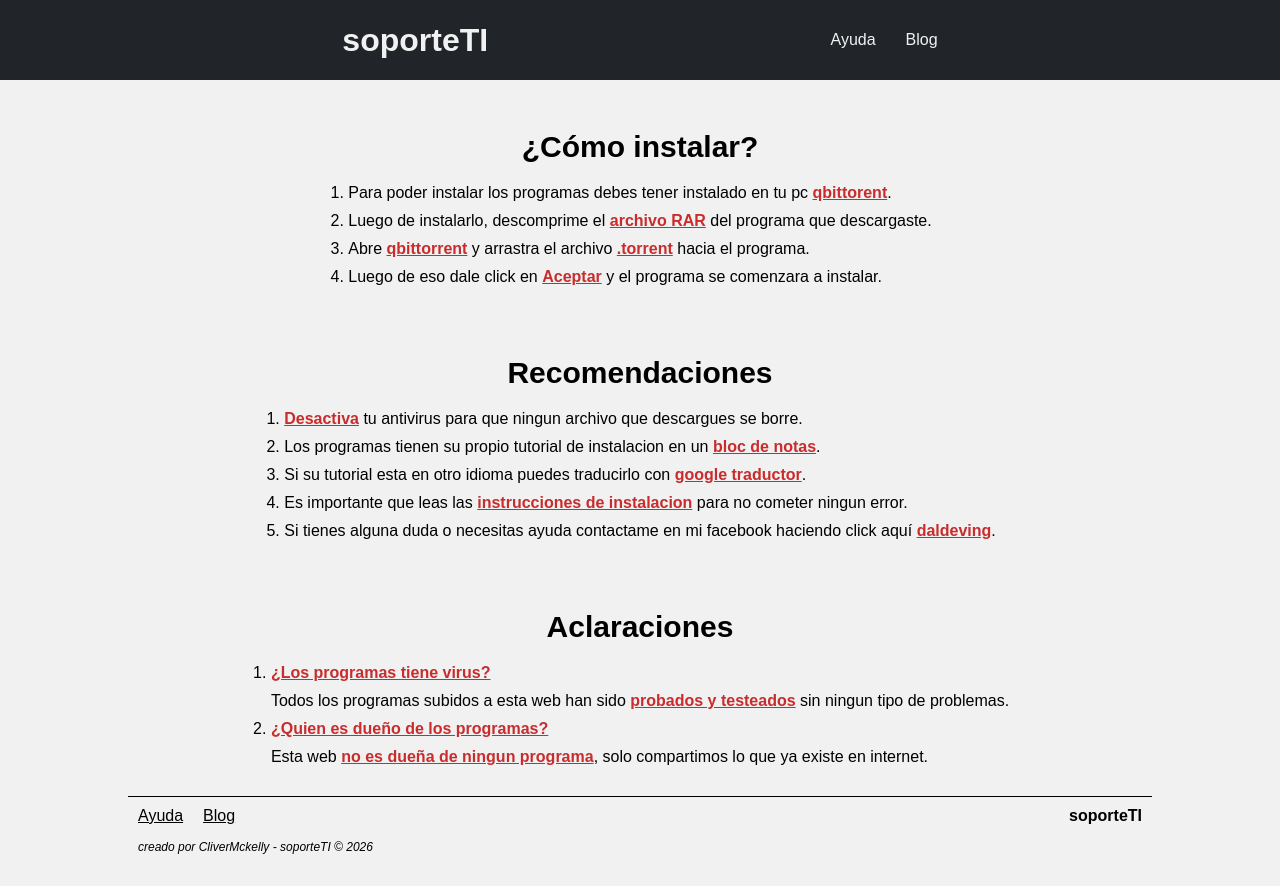
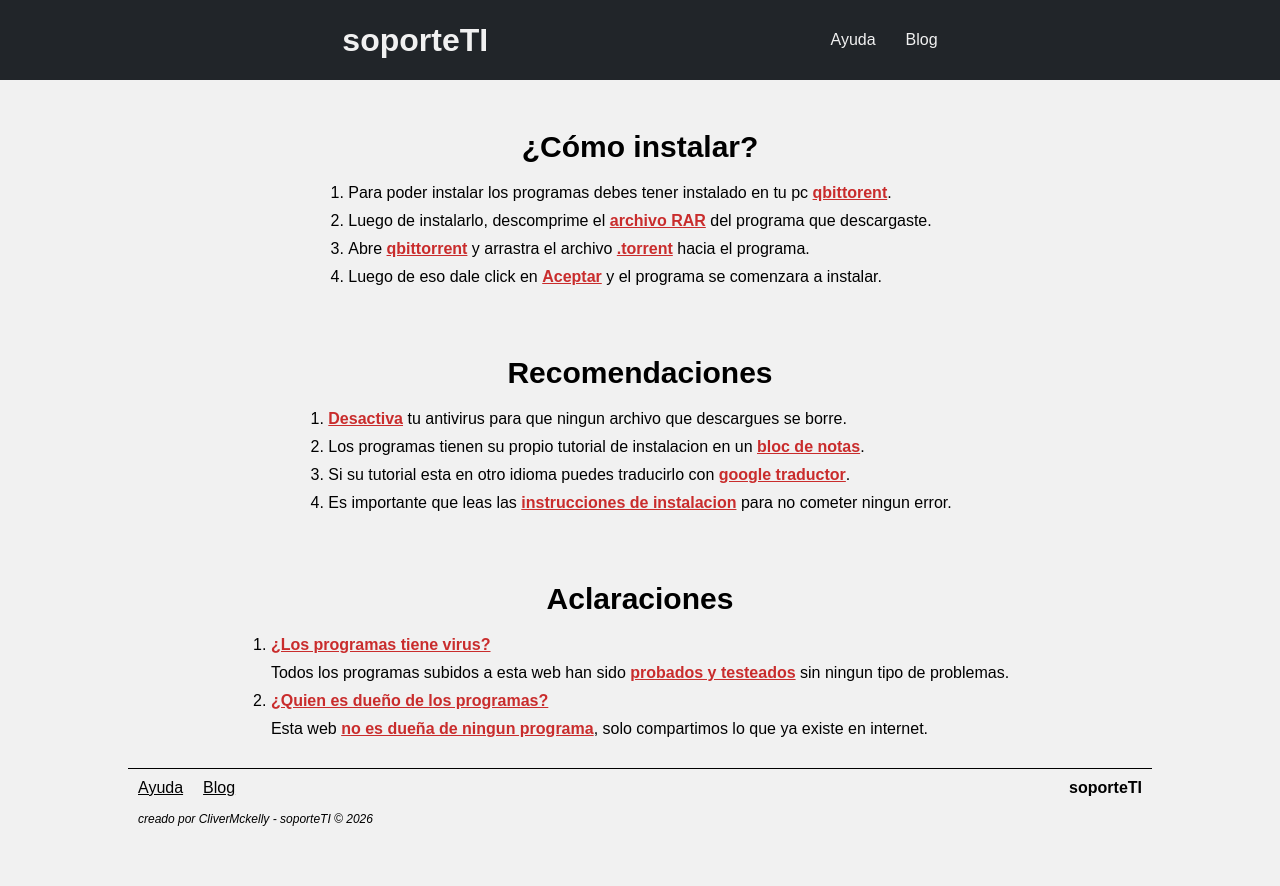
Before and after one commit to clivermckelly/soporteTI, a plain HTML site: page ayuda.html in a window 1280 px wide. After the commit the page ends 858 px from the top, so only its background shows below. Drawn offline with Linux system fonts and the light colour scheme; a web font is replaced by a local one.

Commit message:
Add files via upload

```diff
--- a/ayuda.html
+++ b/ayuda.html
@@ -57,7 +57,7 @@
                     <li>Los programas tienen su propio tutorial de instalacion en un <span>bloc de notas</span>.</li>
                     <li>Si su tutorial esta en otro idioma puedes traducirlo con <span>google traductor</span>.</li>
                     <li>Es importante que leas las <span>instrucciones de instalacion</span> para no cometer ningun error.</li>
-                    <li>Si tienes alguna duda o necesitas ayuda contactame en mi facebook haciendo click aquí <span><a href="https://www.facebook.com/profile.php?id=61595480076900" target="_blank">daldeving</a></span>.</li>
+                    <!-- <li>Si tienes alguna duda o necesitas ayuda contactame en mi facebook haciendo click aquí <span><a href="" target="_blank"></a></span>.</li> -->
                 </ol>
             </article>
         </section>
```
